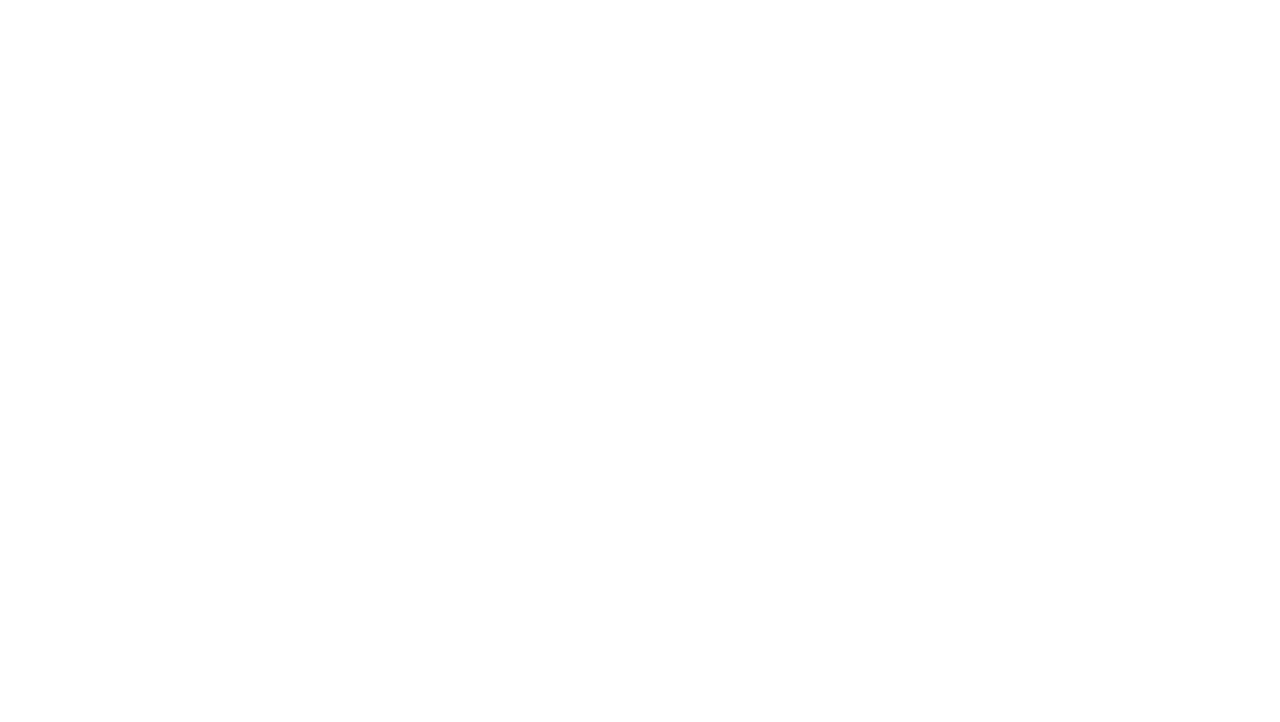
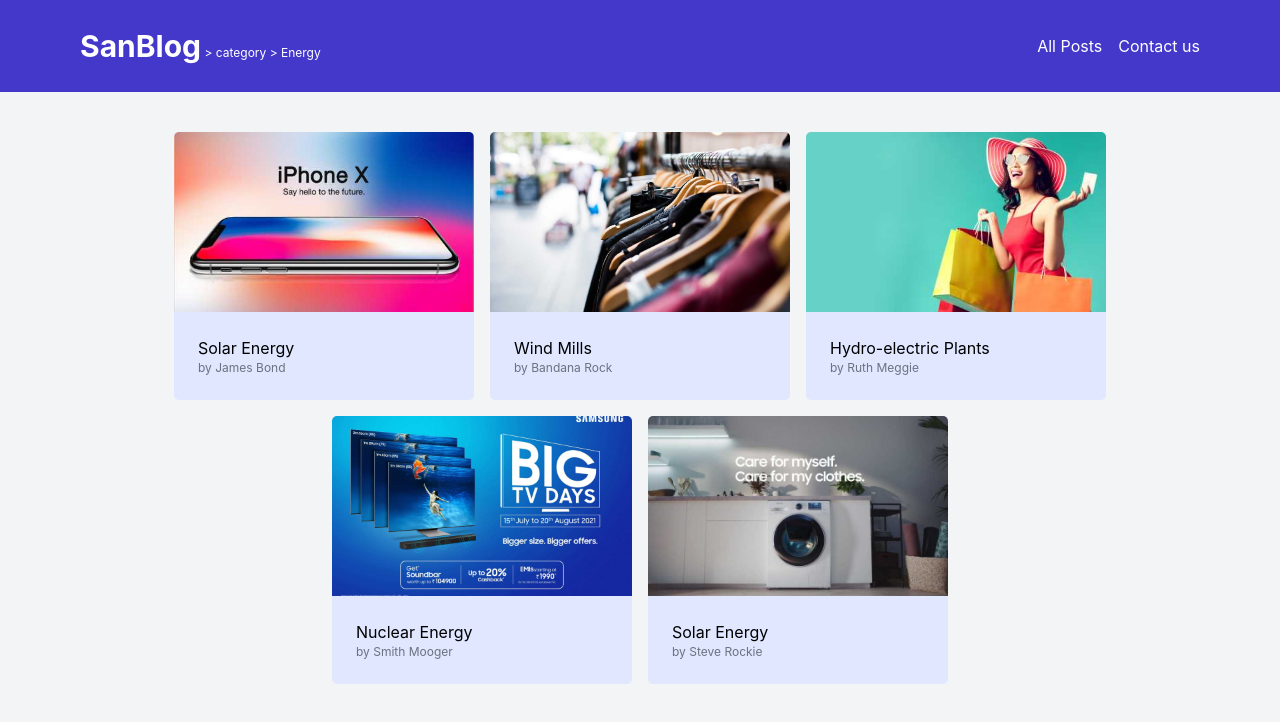
Before and after one commit to Stevolisis/react-sanity, a React (Vite) app: page /category/1 in a window 1280 px wide. Before the commit this address had no page. Shown: the top 722 px of the page. Built offline with nearby package versions, Linux system fonts and the light colour scheme.

Commit message:
PostList done

```diff
--- a/src/App.jsx
+++ b/src/App.jsx
@@ -2,6 +2,7 @@
 import { Route, Routes } from 'react-router';
 import { BrowserRouter } from 'react-router-dom';
 import Index from './pages';
+import Category from './pages/Category';
 
 function App() {
 
@@ -10,6 +11,7 @@
       <BrowserRouter>
         <Routes>
           <Route path="/" element={<Index />}/>
+          <Route path="/category/:id" element={<Category />}/>
         </Routes>
       </BrowserRouter>
     </>
--- a/src/components/Header.jsx
+++ b/src/components/Header.jsx
@@ -5,7 +5,11 @@
 
     return(
         <header className="flex justify-between bg-indigo-700 text-white px-10 sm:px-14 md:px-20 py-7">
-            <h1 className="text-2xl sm:text-3xl font-bold">SanBlog</h1>
+            <h1 className="text-2xl sm:text-3xl font-bold">SanBlog
+                <span className="text-xs font-normal">
+                    {type && ' > ' + type + ' > ' + title}
+                </span>
+            </h1>
 
             <div className="flex items-center gap-4">
                 <Link href='/posts' className="text-sm sm:text-base hover:text-blue-500">All Posts</Link>
--- /dev/null
+++ b/src/components/PostList.jsx
@@ -0,0 +1,18 @@
+import { Link } from "react-router-dom";
+
+
+export default function Post({id,title,author,img,body}){
+
+    return(
+        <Link to={`/post/${id}`}>
+            <div className="">
+                <img src={img} alt={title} className="rounded-tl-[5px] rounded-tr-[5px] object-cover min-w-[300px] w-[300px] min-h-[180px] h-[180px]"/>
+            </div>
+
+            <div className="bg-indigo-100 p-6 rounded-bl-[5px] rounded-br-[5px]">
+                <h3 className="">{title}</h3>
+                <p className="text-xs text-gray-500">by {author}</p>
+            </div>
+        </Link>
+    )
+}
--- /dev/null
+++ b/src/pages/Category.jsx
@@ -0,0 +1,28 @@
+import { useState } from "react";
+import PostList from "../components/PostList";
+import Header from "../components/Header";
+
+
+export default function Category(){
+    const [posts,setPosts] = useState([
+        {id:1,title: 'Solar Energy',author:'James Bond',img:'/advert4.jpg'},
+        {id:2,title: 'Wind Mills',author:'Bandana Rock',img:'/advert5.jpg'},
+        {id:3,title: 'Hydro-electric Plants',author:'Ruth Meggie',img:'/advert6.jpg'},
+        {id:4,title: 'Nuclear Energy',author:'Smith Mooger',img:'/advert7.jpg'},
+        {id:5,title: 'Solar Energy',author:'Steve Rockie',img:'/advert8.jpg'}
+
+    ]);
+    return(
+        <>
+            <Header type='category' title='Energy'/>
+            <section className="px-10 sm:px-14 md:px-20 py-10 bg-gray-100 h-auto flex
+             justify-center gap-4 flex-wrap">
+                {
+                    posts && posts.map((post,i)=>{
+                        return <PostList key={i} author={post.author} title={post.title} id={post.id} img={post.img}/>
+                    })
+                }
+            </section>
+        </>
+    )
+}
--- a/src/pages/index.jsx
+++ b/src/pages/index.jsx
@@ -1,14 +1,14 @@
 import { useState } from "react";
 import Header from "../components/Header";
-import CategoryList from "./CategoryList";
+import CategoryList from "../components/CategoryList";
 
 export default function Index(){
     const [categories,setCategories] = useState([
-        {id:1,title: 'Solar Energy',img:'/advert4.jpg'},
-        {id:2,title: 'Wind Mills',img:'/advert5.jpg'},
-        {id:3,title: 'Hydro-electric Plants',img:'/advert6.jpg'},
-        {id:4,title: 'Nuclear Energy',img:'/advert7.jpg'},
-        {id:5,title: 'Solar Energy',img:'/advert8.jpg'}
+        {id:1,title: 'Energy',img:'/advert4.jpg'},
+        {id:2,title: 'Politics',img:'/advert5.jpg'},
+        {id:3,title: 'Automobiles',img:'/advert6.jpg'},
+        {id:4,title: 'Entertainment',img:'/advert7.jpg'},
+        {id:5,title: 'Tech',img:'/advert8.jpg'}
 
     ]);
 
```
Also changed, not shown: src/components/CategoryList.jsx (renamed from src/pages/CategoryList.jsx).
